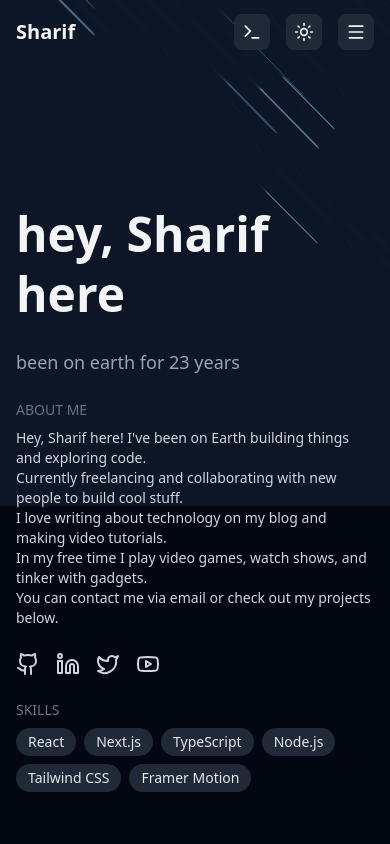
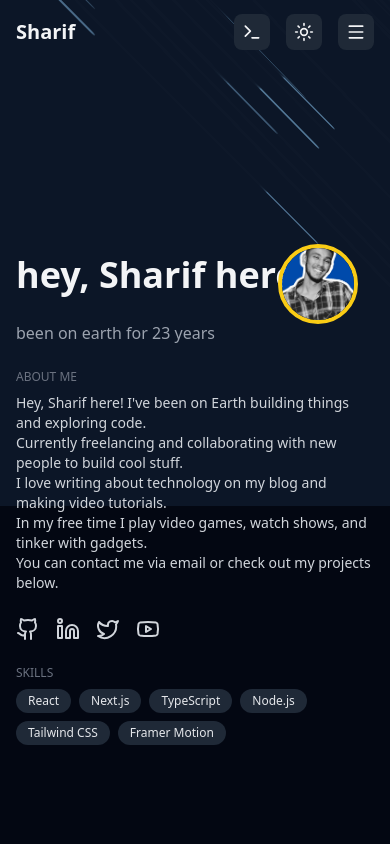
Before and after one commit to nswarnob/my_portfolio, a React (Vite) app: page / in a window 390 px wide. Shown: the top 844 px of the page. Built offline with nearby package versions, Linux system fonts and the light colour scheme.

Commit message:
edited hero section

```diff
--- a/src/components/Hero.jsx
+++ b/src/components/Hero.jsx
@@ -38,18 +38,18 @@
   };
 
   return (
-    <section id="home" className="relative min-h-screen pt-16">
+    <section id="home" className="relative min-h-screen py-16 sm:py-20">
       <MeteorBackground />
-      <div className="relative z-10 max-w-4xl mx-auto px-4 sm:px-6 lg:px-8 h-screen flex items-center">
+      <div className="relative z-10 max-w-4xl mx-auto px-4 sm:px-6 lg:px-8 flex items-center justify-center min-h-screen">
         <motion.div
           variants={container}
           initial="hidden"
           whileInView="show"
           viewport={{ once: true }}
-          className="space-y-6 text-left flex-1 relative"
+          className="space-y-6 text-left flex-1 relative w-full"
         >
           {photo && (
-            <div className="hidden lg:block absolute top-0 right-0 w-32 h-32 md:w-40 md:h-40">
+            <div className="absolute top-4 right-4 w-20 h-20 sm:w-28 sm:h-28 md:w-40 md:h-40">
               <img
                 src={photo}
                 alt={name}
@@ -60,15 +60,21 @@
 
           <motion.h1
             variants={item}
-            className="text-5xl font-bold leading-tight"
+            className="text-4xl sm:text-3xl font-bold leading-tight"
           >
             hey, {name.split(" ")[0]} here
           </motion.h1>
-          <motion.p variants={item} className="text-lg text-dark-400">
+          <motion.p
+            variants={item}
+            className="text-base sm:text-lg text-dark-400"
+          >
             been on earth for {age} years
           </motion.p>
-          <motion.div variants={item}>
-            <h4 className="text-sm uppercase text-dark-500 mb-2">about me</h4>
+
+          <motion.div variants={item} className="my-5">
+            <h4 className="text-xs sm:text-sm uppercase text-dark-500 mb-2">
+              about me
+            </h4>
             <div className="prose prose-sm text-dark-300">
               {about.map((line, idx) => (
                 <p key={idx} dangerouslySetInnerHTML={{ __html: line }} />
@@ -91,13 +97,16 @@
               );
             })}
           </motion.div>
+
           <motion.div variants={item}>
-            <h4 className="text-sm uppercase text-dark-500 mb-2">skills</h4>
+            <h4 className="text-xs sm:text-sm uppercase text-dark-500 mb-2">
+              skills
+            </h4>
             <div className="flex flex-wrap gap-2">
               {skills.map((skill, i) => (
                 <span
                   key={i}
-                  className="px-3 py-1 bg-dark-800 rounded-full text-sm text-dark-200"
+                  className="px-3 py-1 bg-dark-800 rounded-full text-xs sm:text-sm text-dark-200"
                 >
                   {skill}
                 </span>
```
